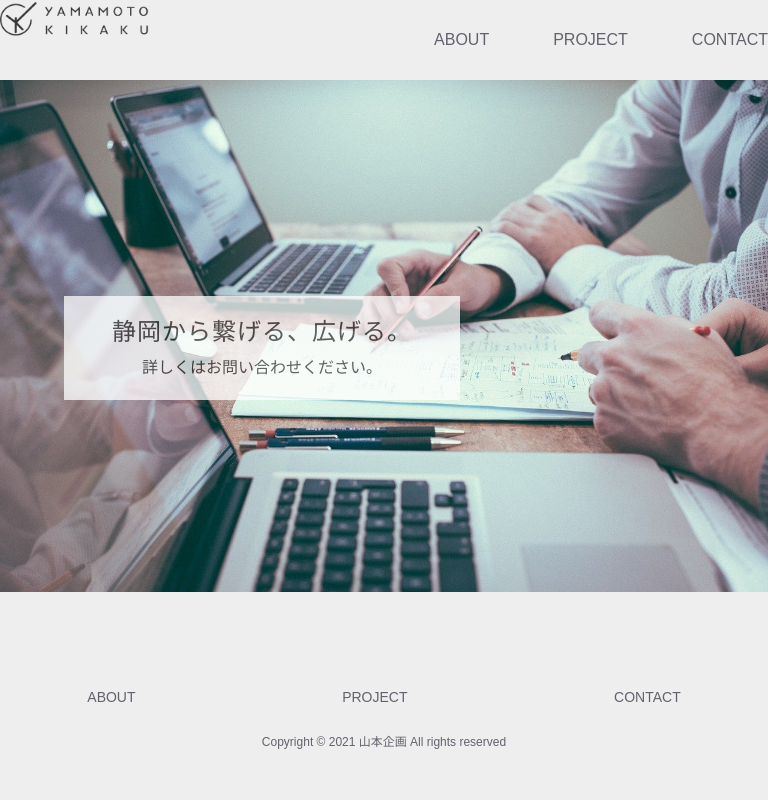
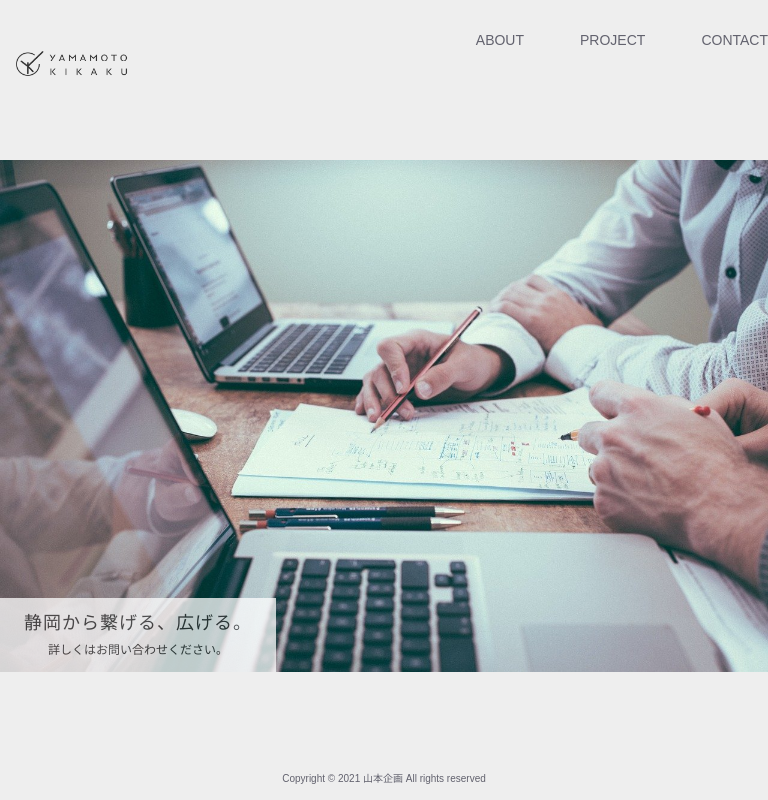
Before and after one commit to yamamoto-daigo/-, a plain HTML site: page index.html in a window 768 px wide. Drawn offline with Linux system fonts and the light colour scheme.

Commit message:
topページのレスポンシブ対応

```diff
--- a/public/style.css
+++ b/public/style.css
@@ -7,14 +7,7 @@ body {
   background-color: #eee;
 }
 /*ヘッダー*/
-header {
-  position: relative;
-}
-.header .logo {
-  width: 40px;
-  margin-left: 1rem;
-  padding-top: 0.5rem;
-}
+
 img {
   max-width: 100%;
   height: auto;
@@ -39,7 +32,7 @@ img {
   left: 0;
   bottom: 0;
   height: 2px; /*線の太さ*/
-  width: 35px; /*線の長さ*/
+  width: 30px; /*線の長さ*/
   background-color: #444;
   border-radius: 2px;
   display: block;
@@ -81,6 +74,8 @@ nav a {
   color: #62626e;
   display: block;
   text-decoration: none;
+  font-weight: 400;
+  font-size: 14px;
 }
 .nav-list {
   list-style: none;
@@ -90,7 +85,7 @@ nav a {
   padding-top: 20px;
 }
 .nav-list li {
-  padding: 1rem;
+  padding: .75rem;
 }
 .nav-toggle:checked ~ .nav .nav-list {
   display: block;
@@ -113,6 +108,7 @@ nav a:hover {
     display: none; /*768px以上では使用しない */
   }
   .header {
+    position: relative;
     max-width: 980px;
     height: 80px;
     display: flex;
@@ -126,17 +122,8 @@ nav a:hover {
     margin-right: 0;
     padding-top: 0.75rem;
   }
-  header {
-    padding: 30px 0 0;
-  }
   .nav-list {
     padding: 0;
-  }
-  .logo {
-    width: auto;
-    margin: 0 0 20px;
-    padding: 0;
-    text-align: center;
   }
   .nav-toggle:checked ~ .nav .nav-list {
     display: block;
@@ -158,7 +145,7 @@ nav a:hover {
     padding-right: 0;
   }
 }
-/* スライダー */
+/* index.html */
 @keyframes slidy {
   0% {
     left: 0%;
@@ -232,6 +219,37 @@ div#slider figure {
   font-weight: 500;
   letter-spacing: 1px
 }
+@media screen and (max-width: 768px) {
+  .header .logo {
+    width: 120px;
+    margin-left: 0;
+    margin-right: 0;
+    padding-top: .5rem;
+    padding-left: .5rem;
+  }
+  div#slider {
+    margin-top: 10vh;
+  }
+  .top-message {
+    padding: 1rem 1.5rem;
+    background-color: #ffffff;
+    color: #333;
+    position: absolute;
+    bottom: 0;
+    left: 0;
+    text-align: center;
+    opacity: 0.75;
+  }
+  .top-message h1 {
+    font-size: 18px;
+    margin-bottom: .75rem;
+    font-weight: 500;
+    letter-spacing: 1px
+  }
+  .top-message p{
+    font-size: 12px;
+  }
+}
 /* フッター */
 #top footer{
   max-width: 980px;
@@ -242,8 +260,6 @@ div#slider figure {
   left: 0;
   right: 0;
 }
-
-
 footer nav ul {
   display: flex;
   justify-content: space-around;
@@ -267,191 +283,21 @@ footer small {
   font-size: 12px;
 }
 @media screen and (max-width: 768px) {
-  footer nav a {
-    font-size: 14px;
+  footer nav{
+    display: none;
   }
   footer small {
     display: block;
     margin-top: 0px;
-    font-size: 12px;
-    padding-top: 32px;
-    padding-bottom: 40px;
+    font-size: 10px;
+    padding-top: 1rem;
+    padding-bottom: 1rem;
+  }
+  footer div{
+    padding-bottom: 0;
   }
 }
-/* コンタクトフォーム */
-/*
-#contact input::-webkit-input-placeholder,
-#contact textarea::-webkit-input-placeholder {
-  color: #aca49c;
-  font-size: 0.875em;
-}
-#contact input:focus::-webkit-input-placeholder,
-#contact textarea:focus::-webkit-input-placeholder {
-  color: #bbb5af;
-}
-
-#contact input::-moz-placeholder,
-#contact textarea::-moz-placeholder {
-  color: #aca49c;
-  font-size: 0.875em;
-}
-
-#contact input:focus::-moz-placeholder,
-#contact textarea:focus::-moz-placeholder {
-  color: #bbb5af;
-}
-
-#contact input::placeholder,
-#contact textarea::placeholder {
-  color: #aca49c;
-  font-size: 0.875em;
-}
-
-#contact input:focus::placeholder,
-#contact textarea::focus:placeholder {
-  color: #bbb5af;
-}
-
-#contact input::-ms-placeholder,
-#contact textarea::-ms-placeholder {
-  color: #aca49c;
-  font-size: 0.875em;
-}
-
-#contact input:focus::-ms-placeholder,
-#contact textarea:focus::-ms-placeholder {
-  color: #bbb5af;
-}
-
-/* on hover placeholder */
-/*
-#contact input:hover::-webkit-input-placeholder,
-#contact textarea:hover::-webkit-input-placeholder {
-  color: #e2dedb;
-  font-size: 0.875em;
-}
-
-#contact input:hover:focus::-webkit-input-placeholder,
-#contact textarea:hover:focus::-webkit-input-placeholder {
-  color: #cbc6c1;
-}
-
-#contact input:hover::-moz-placeholder,
-#contact textarea:hover::-moz-placeholder {
-  color: #e2dedb;
-  font-size: 0.875em;
-}
-
-#contact input:hover:focus::-moz-placeholder,
-#contact textarea:hover:focus::-moz-placeholder {
-  color: #cbc6c1;
-}
-
-#contact input:hover::placeholder,
-#contact textarea:hover::placeholder {
-  color: #e2dedb;
-  font-size: 0.875em;
-}
-
-#contact input:hover:focus::placeholder,
-#contact textarea:hover:focus::placeholder {
-  color: #cbc6c1;
-}
-
-#contact input:hover::placeholder,
-#contact textarea:hover::placeholder {
-  color: #e2dedb;
-  font-size: 0.875em;
-}
-
-#contact input:hover:focus::-ms-placeholder,
-#contact textarea:hover::focus:-ms-placeholder {
-  color: #cbc6c1;
-}
-
-#contact body {
-  font-family: "noto-sans-cjk-jp", sans-serif;
-  background: #e2dedb;
-  color: #b3aca7;
-}
-
-#form {
-  position: relative;
-  width: 500px;
-  margin: 50px auto 100px auto;
-}
-
-#contact input {
-  font-family: "noto-sans-cjk-jp", sans-serif;
-  font-size: 0.875em;
-  width: 470px;
-  height: 50px;
-  padding: 0px 15px 0px 15px;
-
-  background: transparent;
-  outline: none;
-  color: #726659;
-
-  border: solid 1px #b3aca7;
-  border-bottom: none;
-
-  transition: all 0.3s ease-in-out;
-  -webkit-transition: all 0.3s ease-in-out;
-  -moz-transition: all 0.3s ease-in-out;
-  -ms-transition: all 0.3s ease-in-out;
-}
-
-#contact input:hover {
-  background: #b3aca7;
-  color: #e2dedb;
-}
-
-#contact textarea {
-  width: 470px;
-  max-width: 470px;
-  height: 110px;
-  max-height: 110px;
-  padding: 15px;
-
-  background: transparent;
-  outline: none;
-
-  color: #726659;
-  font-family: "noto-sans-cjk-jp", sans-serif;
-  font-size: 0.875em;
-
-  border: solid 1px #b3aca7;
-
-  transition: all 0.3s ease-in-out;
-  -webkit-transition: all 0.3s ease-in-out;
-  -moz-transition: all 0.3s ease-in-out;
-  -ms-transition: all 0.3s ease-in-out;
-}
-
-#contact textarea:hover {
-  background: #b3aca7;
-  color: #e2dedb;
-}
-
-#contact #submit {
-  width: 502px;
-
-  padding: 0;
-  margin: 10rem 0px 0px 0px;
-
-  font-family: "noto-sans-cjk-jp", sans-serif;
-  font-size: 0.875em;
-  color: #b3aca7;
-
-  outline: none;
-  cursor: pointer;
-
-  border: solid 1px #b3aca7;
-}
-
-#contact #submit:hover {
-  color: #e2dedb;
-}  */
+/* contact.html */
 .g-form{
   text-align: center;
   margin: 5rem auto;
```
Also changed, not shown: public/contact.html (+1 -9 lines).
